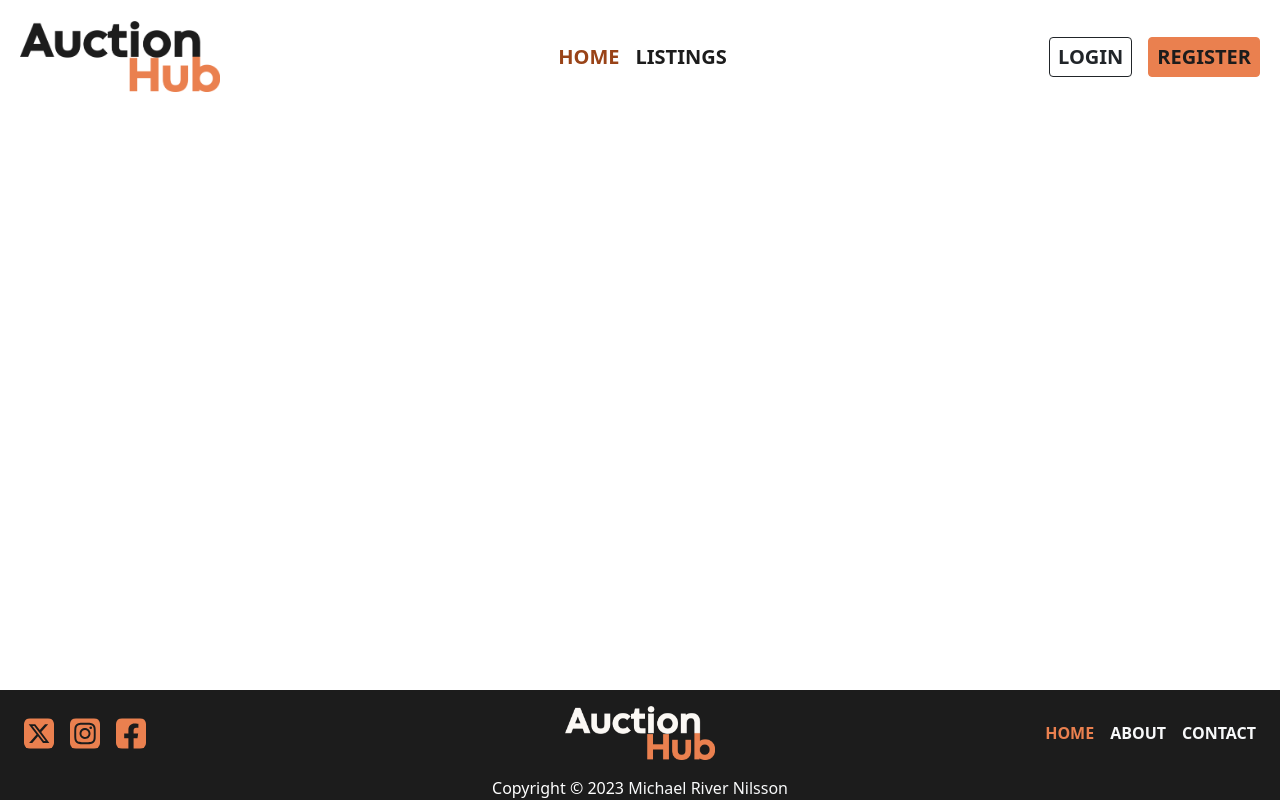
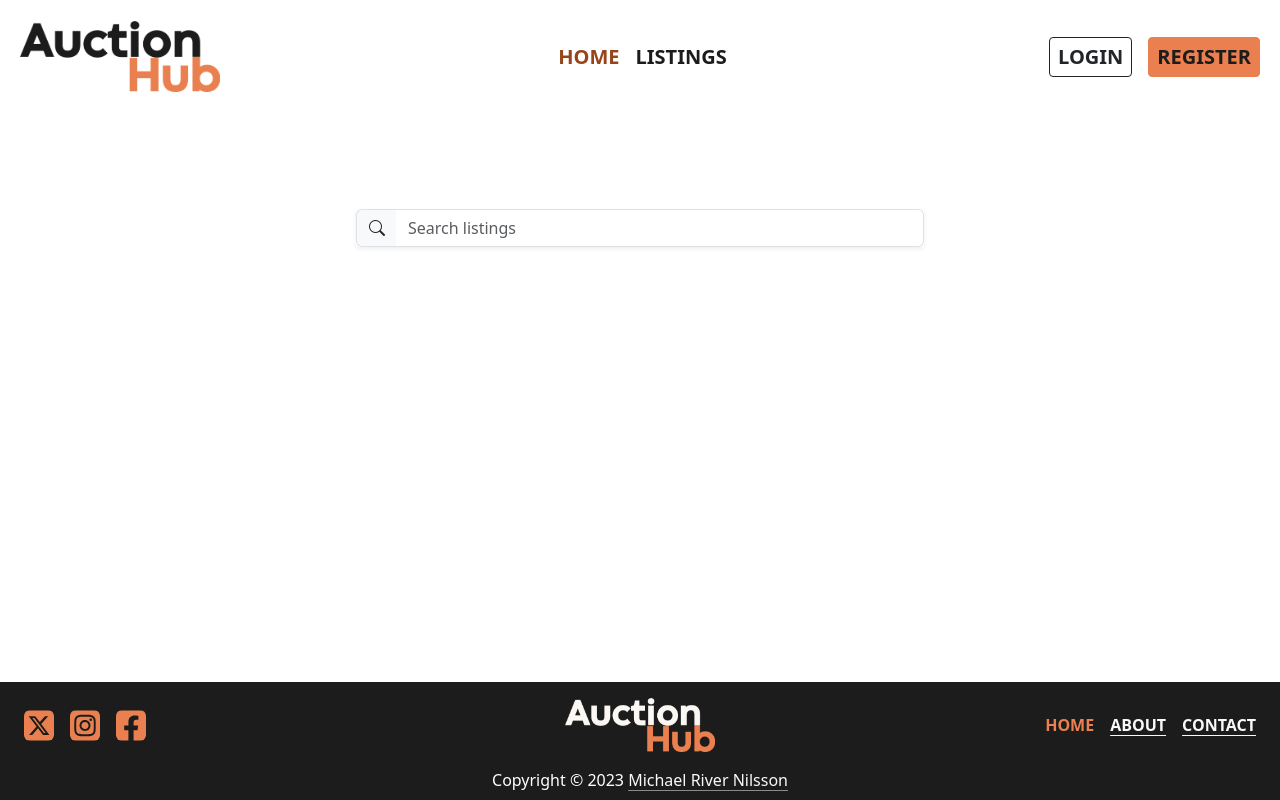
Before and after one commit to RiverMichael/SP2-Auction, a website: page index.html in a window 1280 px wide. Drawn offline with nearby package versions, Linux system fonts and the light colour scheme; files that its build step writes are made by us from their sources.

Commit message:
Adds search form HTML

```diff
--- a/index.html
+++ b/index.html
@@ -56,7 +56,10 @@
             <span class="navbar-toggler-icon"></span>
           </button>
 
-          <div class="collapse navbar-collapse" id="navbarCollapse">
+          <div
+            class="collapse navbar-collapse mb-3 mb-md-0"
+            id="navbarCollapse"
+          >
             <div
               class="navbar-nav align-items-center text-center fw-bold ms-auto p-2 mt-3 mt-md-0"
             >
@@ -68,7 +71,7 @@
               >
               <a
                 href="/addlisting/"
-                class="nav-item btn btn-outline-dark border-2 rounded-1 text-uppercase fs-5 d-none"
+                class="nav-item btn btn-sm btn-outline-dark rounded-1 text-uppercase fs-5 mt-3 mt-md-0 ms-md-2 d-none"
                 id="add-listing-button"
                 >add listing</a
               >
@@ -82,14 +85,17 @@
                   class="nav-item nav-link text-uppercase fs-5"
                   >my profile</a
                 >
-                <button class="nav-item text-uppercase fs-5" id="button-login">
+                <button
+                  class="nav-item nav-link text-uppercase fs-5"
+                  id="button-login"
+                >
                   log out
                 </button>
               </div>
             </div>
 
             <div
-              class="d-flex align-items-center justify-content-center gap-3 ms-auto"
+              class="d-flex align-items-center justify-content-center gap-3 mt-3 mt-md-0 ms-auto"
               id="not-logged-in"
             >
               <button
@@ -138,13 +144,41 @@
       </nav>
     </header>
 
-    <main></main>
+    <main>
+      <section class="py-2 py-sm-3 py-md-5" id="intro">
+        <div class="container-fluid">
+          <div class="row p-5 d-flex align-items-center justify-content-center">
+            <form
+              role="search"
+              class="col col-sm-8 col-md-6 col-xxl-4"
+              id="searchForm"
+            >
+              <div class="input-group mb-3 shadow-sm">
+                <span class="input-group-text border-end-0" id="search-addon">
+                  <i class="bi bi-search"></i>
+                </span>
+                <input
+                  type="search"
+                  name="searchHomePage"
+                  class="form-control border-start-0"
+                  id="searchHomePage"
+                  searchListings
+                  placeholder="Search listings"
+                  aria-label="search listings"
+                  aria-describedby="search-addon"
+                />
+              </div>
+            </form>
+          </div>
+        </div>
+      </section>
+    </main>
 
     <footer
       class="mt-auto bg-black d-flex flex-column align-items-center justify-content-center"
     >
       <div
-        class="container-fluid row flex-column gap-4 flex-md-row mt-3 flex-column-reverse"
+        class="container-fluid row flex-column gap-4 flex-md-row my-3 flex-column-reverse"
       >
         <div
           class="col d-flex gap-3 justify-content-center justify-content-md-start align-items-center"
@@ -198,25 +232,17 @@
           class="col fw-bold d-flex gap-3 text-uppercase fw-bold justify-content-center justify-content-md-end align-items-center"
         >
           <a href="#" class="link-primary link-underline-opacity-0">home</a>
-          <a
-            href="/about/"
-            class="link-light link-offset-2 link-underline-opacity-0 link-underline-opacity-100-hover"
-            >about</a
-          >
-          <a
-            href="/contact/"
-            class="link-light link-offset-2 link-underline-opacity-0 link-underline-opacity-100-hover"
-            >contact</a
-          >
+          <a href="/about/" class="link-light link-offset-2">about</a>
+          <a href="/contact/" class="link-light link-offset-2">contact</a>
         </div>
       </div>
 
-      <div class="mt-3 text-center text-white fw-lighter">
+      <div class="mb-2 text-center text-white fw-lighter">
         Copyright &copy 2023
         <a
           href="https://www.michaelriver.dev"
           target="_blank"
-          class="link-light link-offset-2 link-underline-opacity-0 link-underline-opacity-50-hover text-capitalize"
+          class="link-light link-offset-2 link-underline-opacity-50 text-capitalize"
           >michael river nilsson</a
         >
       </div>
```
Also changed, not shown: images/gavel.jpg (added).
